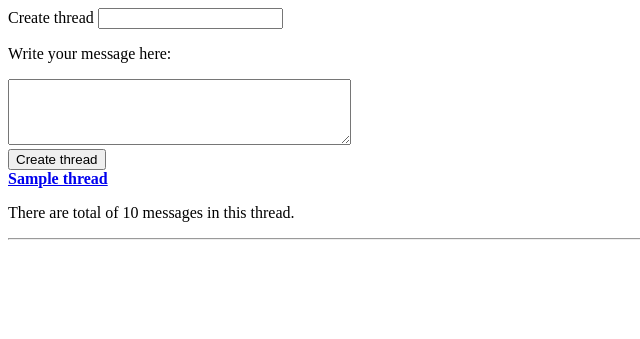
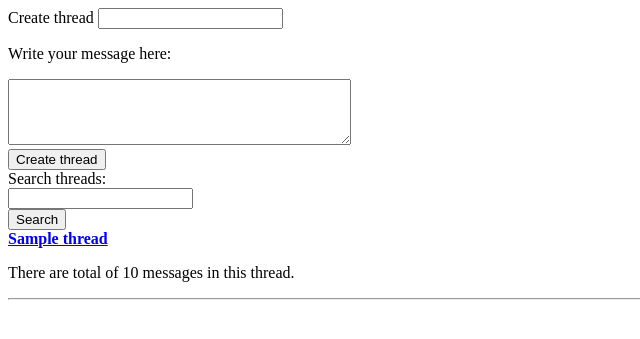
Before and after one commit to plumbusp/Skill_dump_app, a Flask app: template templates/threads.html in a window 1280 px wide. Shown: the top 339 px of the page, without its empty margins (0-640 px from the left). Run offline with Flask 3, Linux system fonts and the light colour scheme; the visitor is signed in with stand-in values (Sample User, id 1); tables that the repository leaves empty hold one stand-in row (values such as "Sample post"); the template is opened without the code that fills it: most values are stand-ins (such as "Sample title", 1, 10 or a date in 2020); parts of the project's set-up code (start-up, migrations or seed data) failed here and were passed over.

Commit message:
Added thread search

```diff
--- a/app.py
+++ b/app.py
@@ -93,6 +93,7 @@ def log_in_page():
     return render_template("index.html",valid_login=True)
 
 
+
 #### IDEAS (PRIVATE) ####
 @app.route("/private_ideas")
 def show_private_ideas():
@@ -165,6 +166,7 @@ def search_private_ideas():
 print(__name__)
 
 
+
 #####
 ### HOME (NAVIGATION) ####
 @app.route("/", methods = ["GET"])
@@ -172,15 +174,28 @@ def show_home():
     # Log in status is handled inside the html file
     return render_template("index.html")
 
+
+
+#### THREADS (PUBLIC) ####
+
 @app.route("/threads", methods = ["GET"])
 def show_threads():
     # Log in status is handled inside the html file
     threads = forum.get_threads()
     return render_template("threads.html", threads=threads)
 
+@app.route("/search_threads", methods =["GET"])
+def search_threads():
+    require_log_in()
+    keyword =request.args.get("keyword")
+    if not keyword:
+        return redirect("/threads")
+
+    matches = forum.find_matches(keyword)
+    print(matches)
+    return render_template("threads.html", threads=matches)
 
 
-#### THREADS (PUBLIC) ####
 @app.route("/thread/<int:thread_id>")
 def show_thread(thread_id:int):
     require_log_in()
@@ -190,6 +205,7 @@ def show_thread(thread_id:int):
         abort(403)
     messages = forum.get_messages(thread_id)
     return render_template("thread.html", messages=messages, thread=thread)
+
 
 @app.route("/create_thread", methods=["POST"])
 def create_thread():
--- a/templates/threads.html
+++ b/templates/threads.html
@@ -9,6 +9,13 @@
             <textarea rows="4" cols="40" name="initial_message" maxlength="500"></textarea><br>
             <button>Create thread</button>
         </form>
+
+        <form action="/search_threads" method="GET">
+            <label for = "search">Search threads:</label><br>
+            <input type="text" name="keyword" maxlength="100"><br>
+            <button>Search</button> <br>
+        </form>
+
         {% for thread in threads%}
             <a href="/thread/{{thread.id}}"><b>{{thread.title}}</b></a>
             <p> There are total of {{thread.total}} messages in this thread.</p>
```
Also changed, not shown: forum.py (+8 -0 lines).
